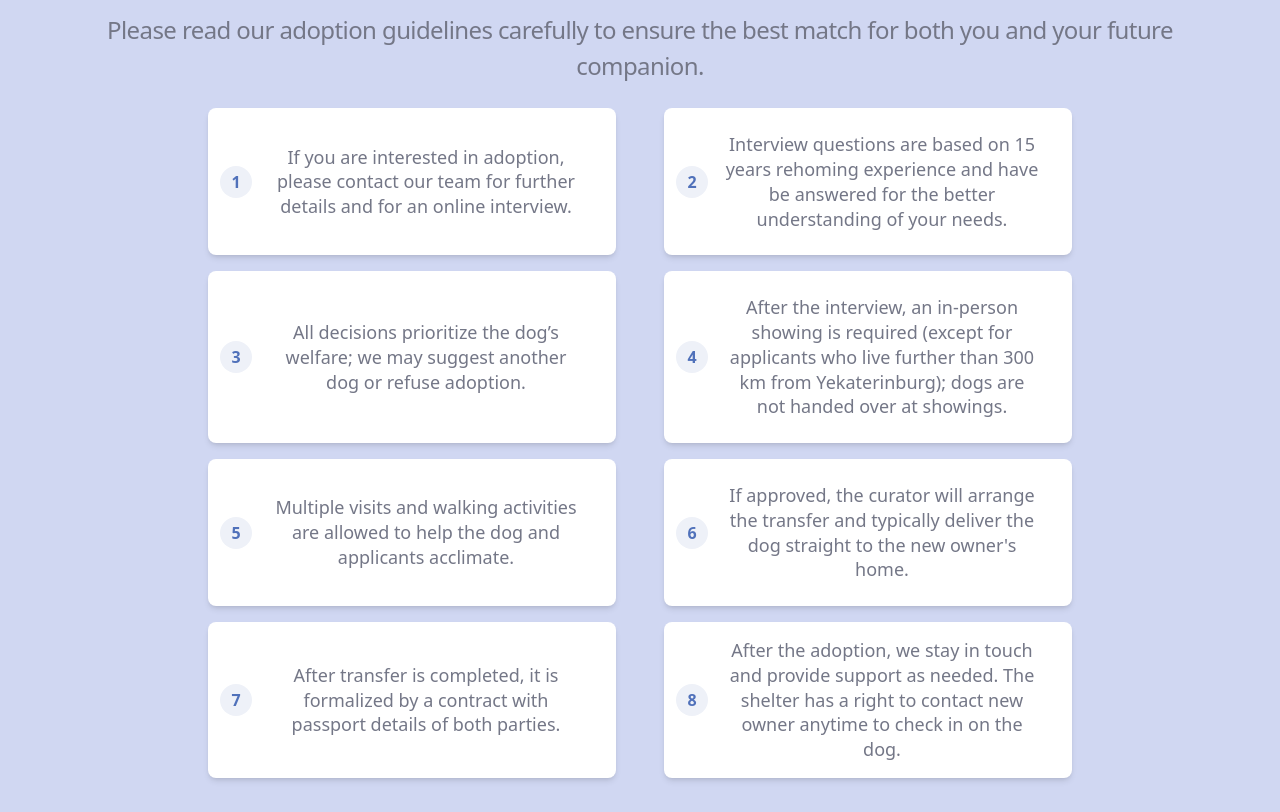
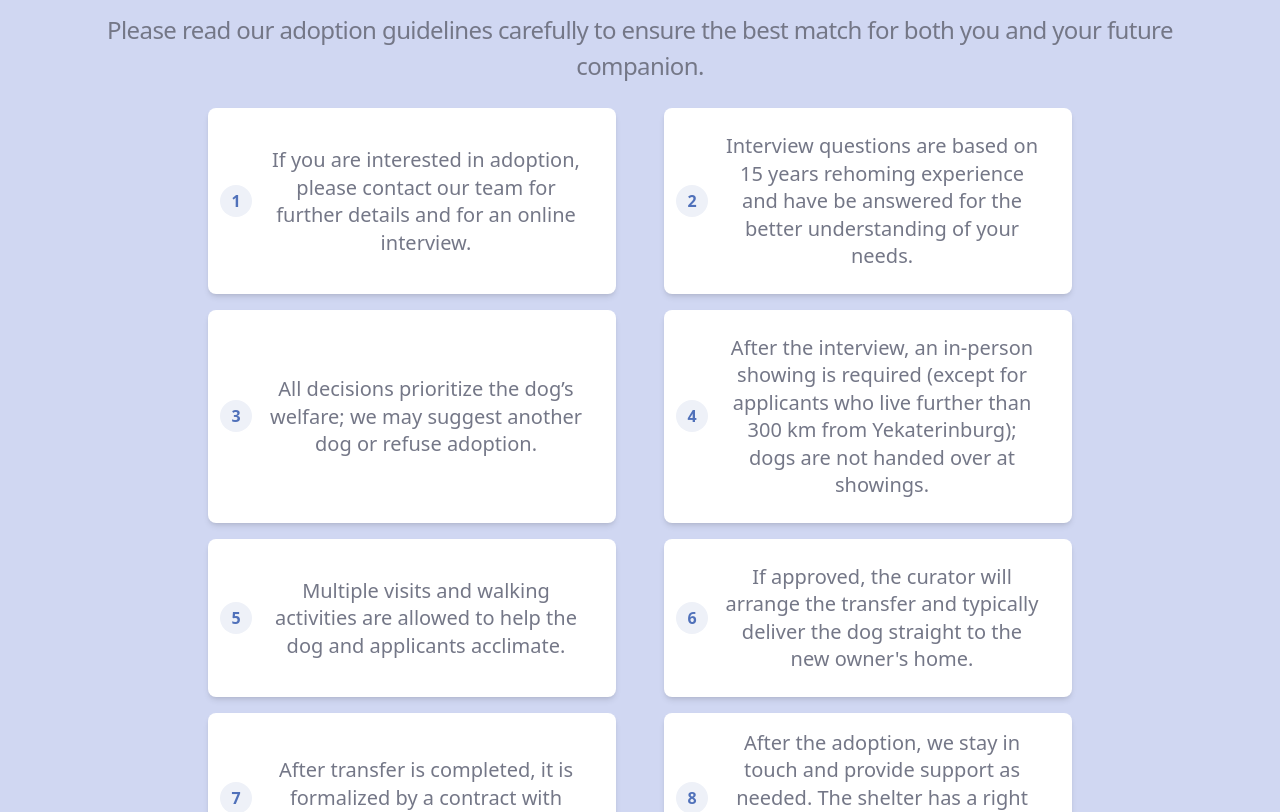
Before and after one commit to bavayra/dog-shelter, a React (Vite) app: page / in a window 1280 px wide. Shown: the part 3660-4472 px from the top of the page. Built offline with nearby package versions, Linux system fonts and the light colour scheme.

Commit message:
style(ruleCard): increased font-size for the rule text

```diff
--- a/src/components/RuleCard.tsx
+++ b/src/components/RuleCard.tsx
@@ -10,7 +10,7 @@ const RuleCard = ({ number, text }: RuleCardProps) => {
         <span className="text-primary-500 bg-primary-100 tablet-sm:h-8 tablet-sm:w-8 -ml-3 flex h-5 w-5 shrink-0 items-center justify-center rounded-full font-bold">
           {number}
         </span>
-        <p className="typography-small xs:text-base tablet-sm:text-lg text-sm font-normal md:text-xl lg:px-2 lg:text-lg">
+        <p className="typography-small xs:text-base tablet-sm:text-lg text-sm font-normal md:text-xl lg:px-2 lg:text-xl">
           {text}
         </p>
       </div>
```
